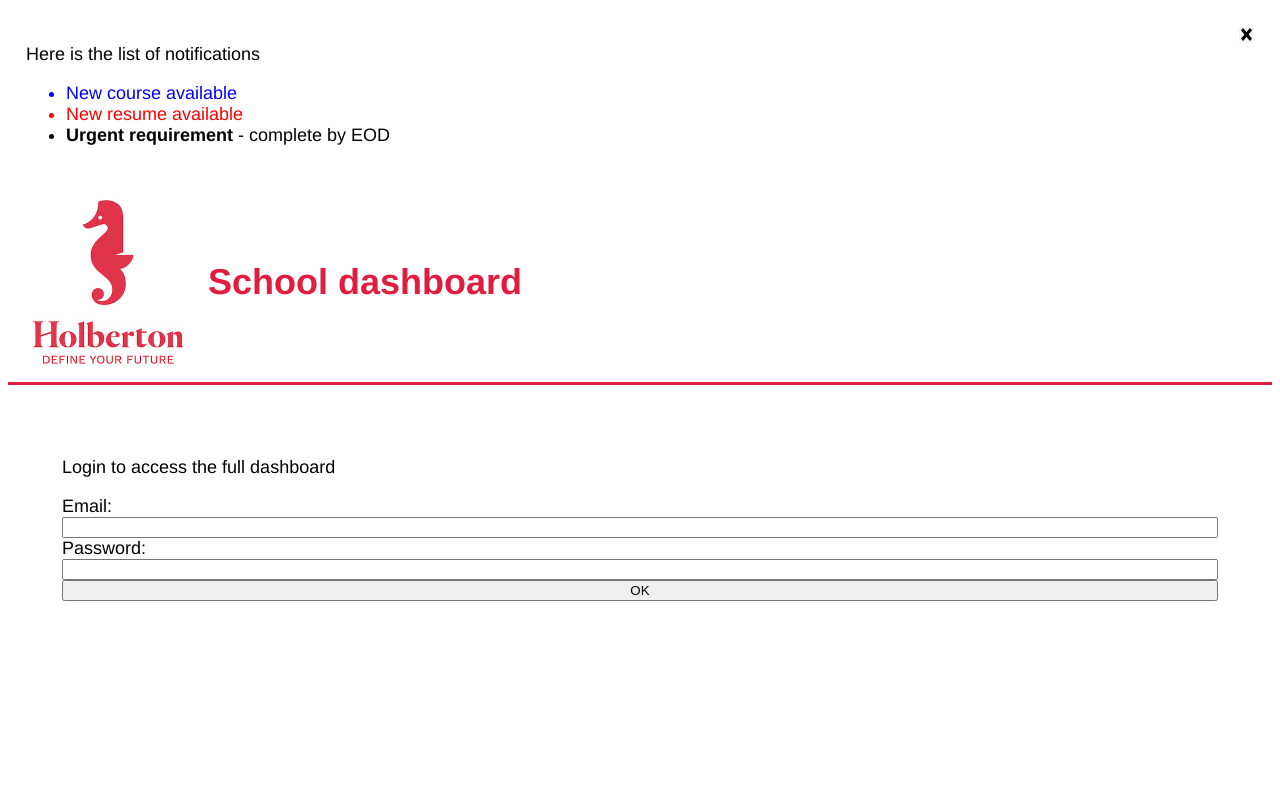
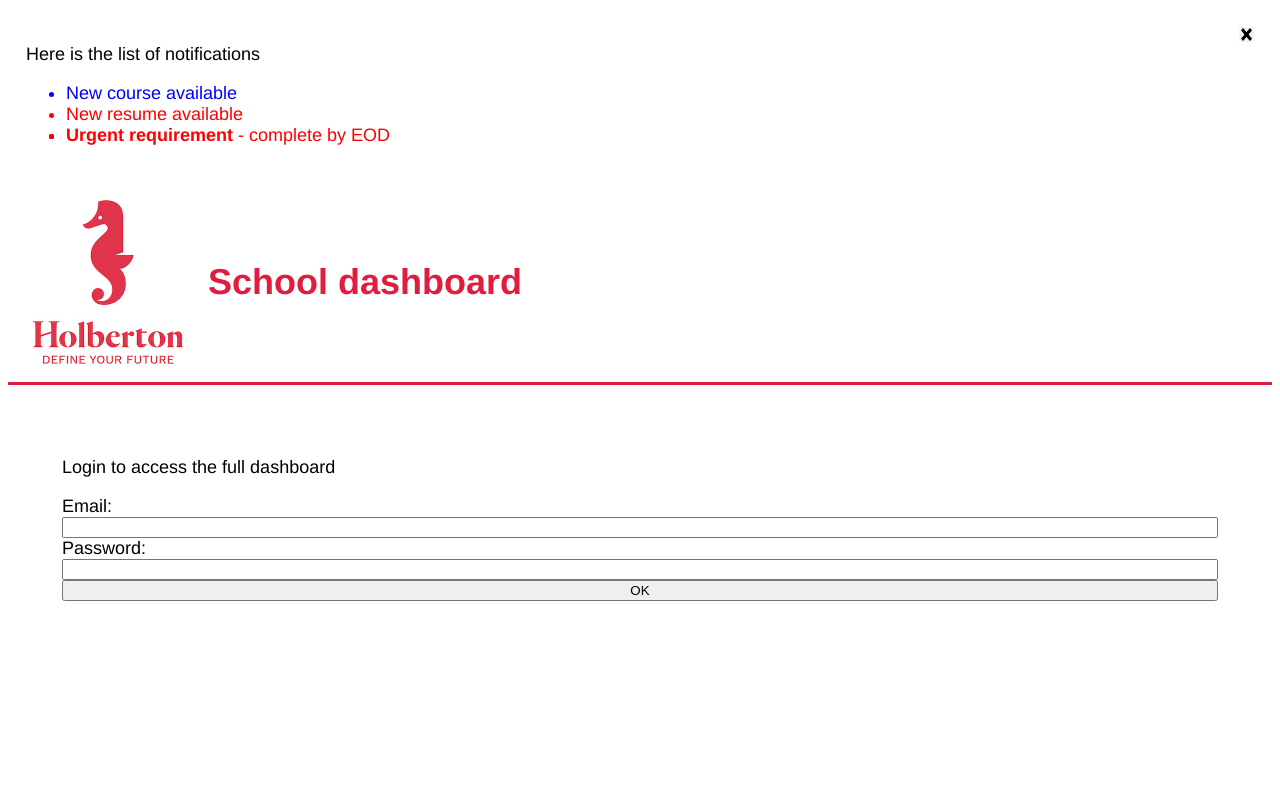
Before and after one commit to jonseb974/holbertonschool-web_react, a React (Create React App) app in the folder react_intro/task_2/dashboard/: page / in a window 1280 px wide. Shown: the top 800 px of the page. Built offline with nearby package versions, Linux system fonts and the light colour scheme.

Commit message:
add utils.js

```diff
--- a/react_intro/task_2/dashboard/src/utils.js
+++ b/react_intro/task_2/dashboard/src/utils.js
@@ -9,7 +9,7 @@ function getFooterCopy(isIndex) {
 
 function getLatestNotification() {
       return {
-            __html: "<strong>Urgent requirement</strong> - complete by EOD"
+            __html: "<li data-priority='urgent'><strong>Urgent requirement</strong> - complete by EOD</li>"
       }
 }
 
```
